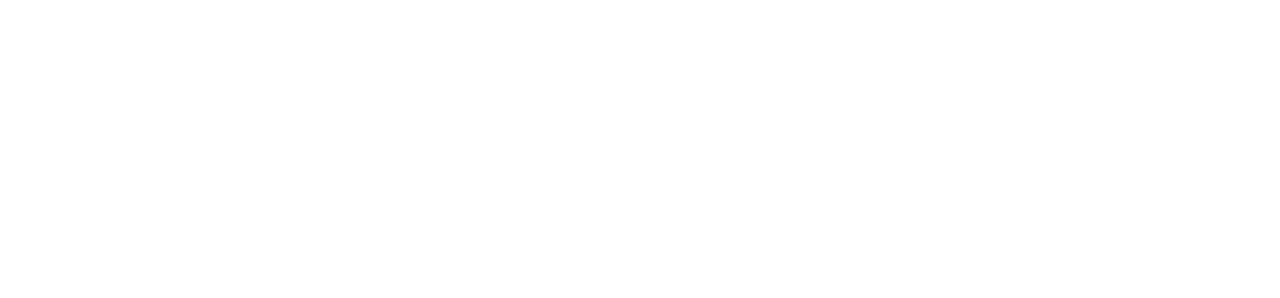
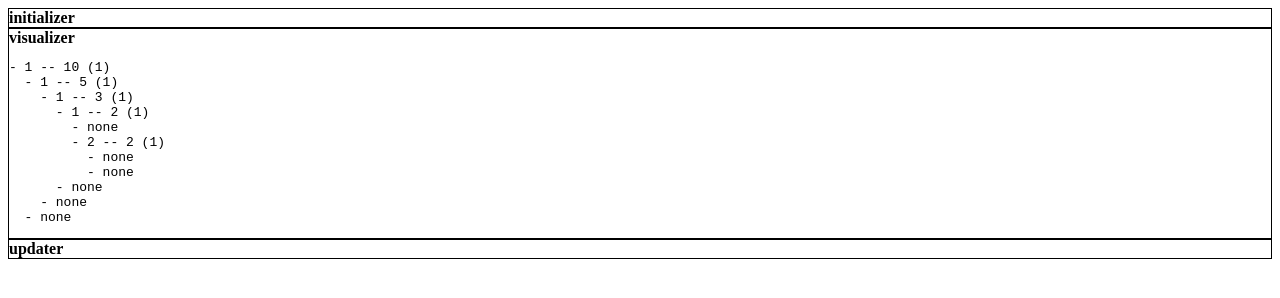
Before and after one commit to aleksejspopovs/algorithm-playground, a plain HTML site: page demo.html in a window 1280 px wide. Drawn offline with Linux system fonts and the light colour scheme.

Commit message:
Add initial UI implementation

```diff
--- a/demo.html
+++ b/demo.html
@@ -1,6 +1,17 @@
 <!doctype html>
 <html>
 	<head>
+		<meta charset='utf-8'>
 	    <script type='module' src='js/demo.js'></script>
+	    <style>
+.object {
+	border: 1px solid black;
+}
+
+.object .title {
+	font-weight: bold;
+}
+	    </style>
+	    <title>apg</title>
 	</head>
 </html>
--- /dev/null
+++ b/js/apg.js
@@ -0,0 +1,49 @@
+import {APGProgram} from './program.js'
+
+export class APGObjectUI {
+	constructor () {
+
+	}
+}
+
+export class APG {
+	constructor (root) {
+		this._root = root
+		this._objectNodes = {}
+		this._program = new APGProgram(this)
+	}
+
+	getNodeForObject (object) {
+		// TODO: breaks if objects are renamed
+		if (!this._objectNodes.hasOwnProperty(object._name)) {
+			let node = document.createElement('div')
+			node.className = 'object'
+
+			let title = document.createElement('div')
+			title.className = 'title'
+			title.innerText = `${object._name}`
+			node.appendChild(title)
+
+			let inner = document.createElement('inner')
+			inner.className = 'inner'
+			node.appendChild(inner)
+
+			this._root.appendChild(node)
+			this._objectNodes[object._name] = node
+		}
+
+		// this is quite horrible, and might break if there are more
+		// things with class "inner" inside?
+		return this._objectNodes[object._name].getElementsByClassName('inner')[0]
+	}
+
+	render () {
+		// TODO: only rerender objects when it's actually required,
+		// probably just rewrite this whole thing with D3
+		for (let objName of Object.keys(this._program._objects)) {
+			let object = this._program._objects[objName]
+			let node = this.getNodeForObject(object)
+			object.render(node)
+		}
+	}
+}
--- a/js/demo.js
+++ b/js/demo.js
@@ -1,4 +1,4 @@
-import {APGProgram} from './program.js'
+import {APG} from './apg.js'
 import {APGObject} from './object.js'
 import {SegmentTree} from './segmenttree.js'
 
@@ -9,7 +9,9 @@ class STVisualizer extends APGObject {
 	}
 
 	render (node) {
-		return (this.input.tree.read() !== null) ? this.input.tree.read().toString() : 'no tree'
+		let tree = this.input.tree.read()
+		let output = (tree !== null) ? tree.toString() : 'no tree'
+		node.innerHTML = `<pre>${output}</pre>` // warning: don't do this at home
 	}
 }
 
@@ -48,18 +50,18 @@ class STInitializer extends APGObject {
 	}
 }
 
-let program = new APGProgram()
-program.addObject(new STInitializer(), 'initializer')
-program.addObject(new STVisualizer(), 'visualizer')
-program.addObject(new STUpdater(), 'updater')
+let apg = new APG(document.body)
+apg._program.addObject(new STInitializer(), 'initializer')
+apg._program.addObject(new STVisualizer(), 'visualizer')
+apg._program.addObject(new STUpdater(), 'updater')
 
-program.addWire('initializer', 'tree', 'updater', 'tree')
-// program.addWire('updater', 'tree', 'updater', 'tree')
-program.addWire('updater', 'tree', 'visualizer', 'tree')
+apg._program.addWire('initializer', 'tree', 'updater', 'tree')
+// apg._program.addWire('updater', 'tree', 'updater', 'tree')
+apg._program.addWire('updater', 'tree', 'visualizer', 'tree')
 
-program._objects['initializer'].ping()
+apg._program._objects['initializer'].ping()
 
-program.schedulePlugUpdate('updater', 'index', 3)
-program.schedulePlugUpdate('updater', 'value', 5)
-program.schedulePlugUpdate('updater', 'index', 2)
-program.schedulePlugUpdate('updater', 'value', 1)
+apg._program.schedulePlugUpdate('updater', 'index', 3)
+apg._program.schedulePlugUpdate('updater', 'value', 5)
+apg._program.schedulePlugUpdate('updater', 'index', 2)
+apg._program.schedulePlugUpdate('updater', 'value', 1)
--- a/js/program.js
+++ b/js/program.js
@@ -6,7 +6,8 @@ function qualifiedPlugName(objectName, plugName) {
 }
 
 export class APGProgram {
-	constructor () {
+	constructor (apg) {
+		this._apg = apg
 		this._objects = {}
 		this._wires = {}
 		this._wiresByPlug = {}
@@ -72,8 +73,10 @@ export class APGProgram {
 	}
 
 	renderObject (objectName) {
-		let result = this._objects[objectName].render(null)
-		console.log(`rendered ${objectName}: ${result}`)
+		let object = this._objects[objectName]
+		let node = this._apg.getRenderTarget(object)
+		object.render(node)
+		console.log(`rendered ${objectName}`)
 	}
 
 	scheduleProcessing (objectName, f) {
@@ -93,7 +96,7 @@ export class APGProgram {
 	}
 
 	scheduleRender (objectName) {
-		this._workQueue.pushPrioritized(() => this.renderObject(objectName))
+		this._workQueue.pushPrioritized(() => this._apg.render())
 		this.performWork()
 	}
 
@@ -127,7 +130,15 @@ export class APGProgram {
 			// TODO: handle exceptions
 			let pendingOp = this._workQueue.pop()
 			console.log(`executing ${pendingOp}`)
-			pendingOp()
+			try {
+				pendingOp()
+			} catch (e) {
+				console.error(`some error happened in work loop: ${e}`)
+				// TODO: recover somehow, but make sure
+				// that _workHappening is still reset eventually.
+				// we probably want to mark the involved object as
+				// being in some sort of a broken state.
+			}
 		}
 		this._workHappening = false
 
```
